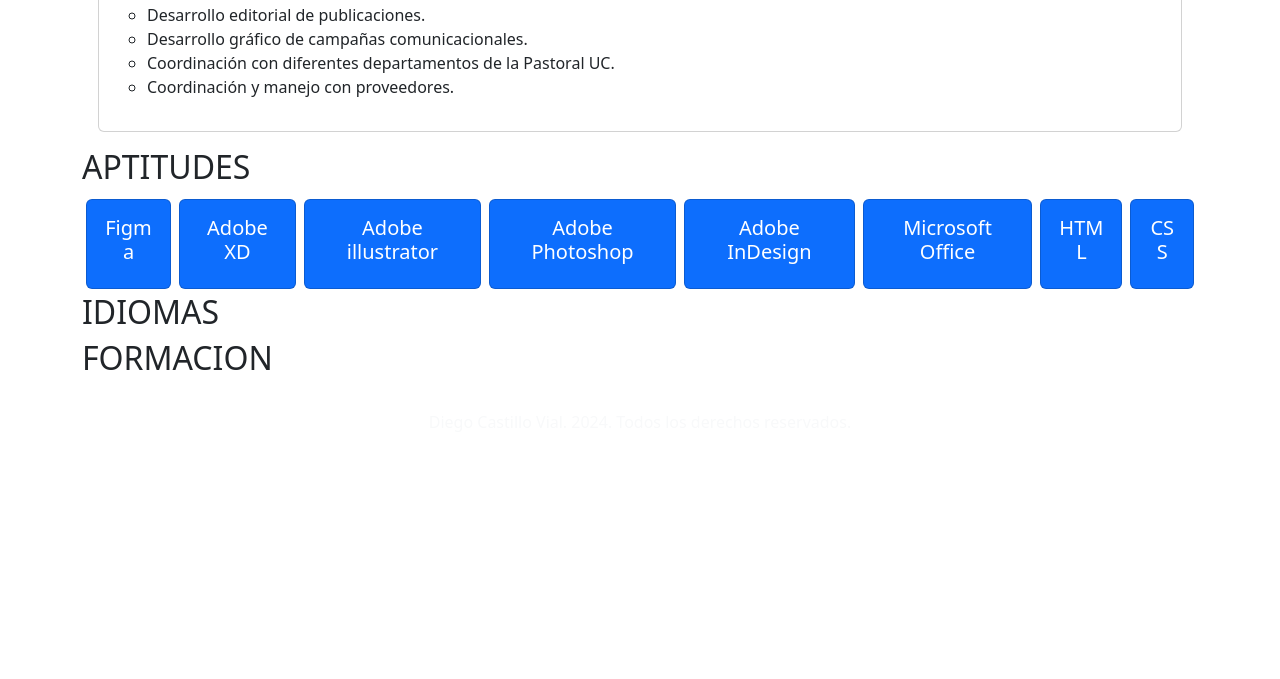
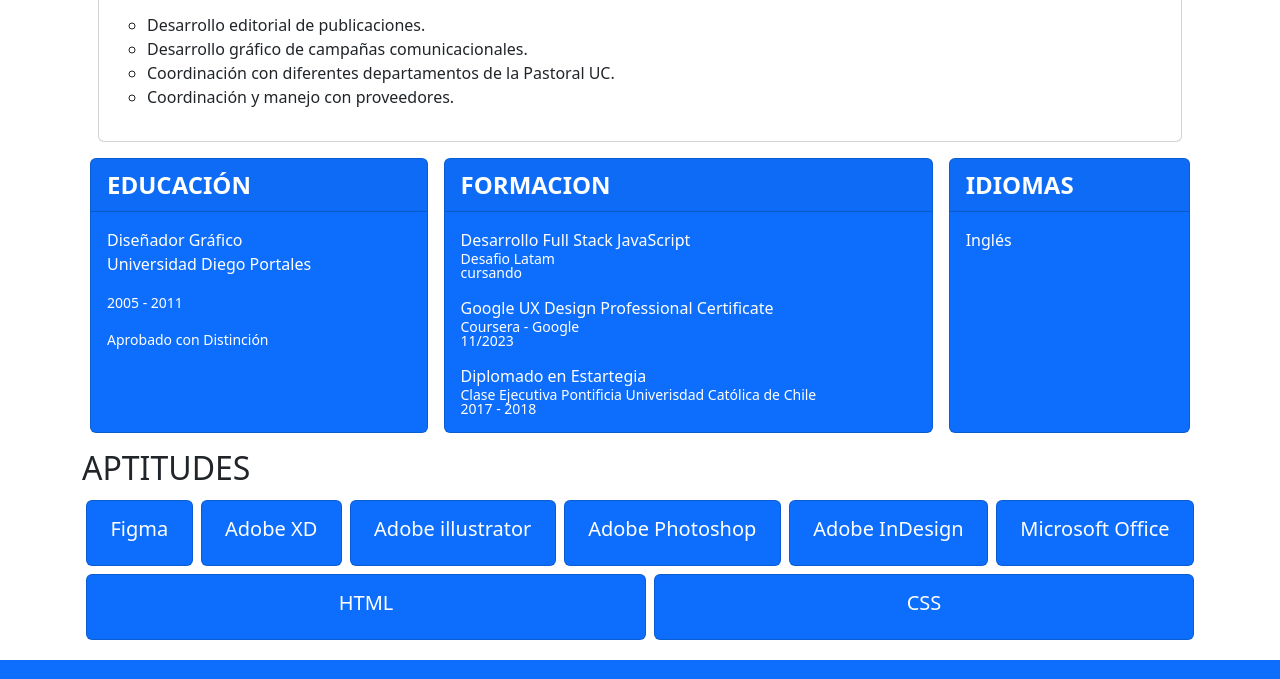
Before and after one commit to azocaremmanuel/PORTFOLIO-DICAVI, a plain HTML site: page index.html in a window 1280 px wide. Shown: the part 1972-2651 px from the top of the page. Before the commit the page ends 2446 px from the top, so only its background shows below. Drawn offline with nearby package versions, Linux system fonts and the light colour scheme.

Commit message:
Detalles finales y Links funcionales

```diff
--- a/index.html
+++ b/index.html
@@ -32,8 +32,8 @@
           <div class="collapse navbar-collapse" id="navbarNavAltMarkup">
             <div class="navbar-nav">
               <a class="nav-link active" aria-current="page" href="#">ABOUT</a>
-              <a class="nav-link active" href="#">CV</a>
-              <a class="nav-link active" href="#">PORTFOLIO</a>
+              <a class="nav-link active" href="#curriculum">CV</a>
+              <a class="nav-link active" href="#educacion">FORMACIÓN</a>
             </div>
           </div>
         </div>
@@ -47,7 +47,7 @@
       <div class="card mb-3 bg-primary" style="max-width: auto;">
         <div class="row g-4">
           <div class="col-md-4">
-            <img src="./assets/img/Photo_Auto.png" class="img-fluid rounded-start" alt="Foto de medio cuerpo de Diego, en blanco y negro">
+            <img src="./assets/img/Photo_Auto.png" class="img-fluid rounded-start align-bottom" alt="Foto de medio cuerpo de Diego, en blanco y negro">
           </div>
           <div class="col-md-6">
             <div class="card-body">
@@ -56,7 +56,7 @@
                 productos de consumo de Disney. Actualmente me focalizo en la especialización de diseño UX/UI, enfocándome en usabilidad,
                 desarrollo de prototipos y estudios de usuario. Mi compromiso es aplicar mi experiencia en diseño para crear experiencias
                 significativas y funcionales.</p>
-              <button type="button" class="btn btn-secondary">Ver mi Portfolio</button>
+              <a href="https://delcastillovial.myportfolio.com"><button type="button" class="btn btn-light btn-lg">Ver mi Portfolio</button></a>
             </div>
           </div>
         </div>
@@ -156,61 +156,89 @@
                 </ul>
             </div>
           </div>
+        </section>
+          <section class="container" id="educacion">
 
-        <div class="educacion"></div>
-          <div>
-            <h3></h3>
-            <p></p>
-            <p></p>
+          <div class="d-flex">
+
+            <div class="card text-bg-primary mb-3 flex-fill mx-2">
+              <div class="card-header fs-4 fw-bold">EDUCACIÓN</div>
+              <div class="card-body">
+                <p class="card-text mb-0">Diseñador Gráfico</p>
+                <p class="card-text">Universidad Diego Portales</p>
+                <p class="card-text fw-lighter small">2005 - 2011</p>
+                <p class="card-text fw-lighter small">Aprobado con Distinción</p>
+              </div>
+            </div>
+
+            <div class="card text-bg-primary mb-3 flex-fill mx-2">
+              <div class="card-header fs-4 fw-bold">FORMACION</div>
+              <div class="card-body">
+                <p class="card-text mb-0">Desarrollo Full Stack JavaScript</p>
+                <p class="card-text small fw-lighter lh-1">Desafio Latam <br>cursando</p>
+                <p class="card-text mb-0">Google UX Design Professional Certificate</p>
+                <p class="card-text small fw-lighter lh-1">Coursera - Google <br>11/2023</p>
+                <p class="card-text mb-0">Diplomado en Estartegia</p>
+                <p class="card-text small fw-lighter lh-1">Clase Ejecutiva Pontificia Univerisdad Católica de Chile <br>2017 - 2018</p>
+              </div>
+            </div>
+
+            <div class="card text-bg-primary mb-3 flex-fill mx-2">
+              <div class="card-header fs-4 fw-bold">IDIOMAS</div>
+              <div class="card-body">
+                <p class="card-text">Inglés</p>
+              </div>
+            </div>
+
           </div>
 
           <h2>APTITUDES</h2>
-          <div class="aptitudes">
+          <div class="d-flex align-content-start flex-wrap aptitudes">
 
           <!-- Lista de Aptitudes -->
-          <div class="card text-bg-primary text-center m-1" style="max-width: 12rem;">
+          <div class="card text-bg-primary text-center m-1 flex-fill">
             <div class="card-body">
               <h5 class="card-title">Figma</h5>
             </div>
           </div>
 
-          <div class="card text-bg-primary text-center m-1" style="max-width: 12rem;">
+          <div class="card text-bg-primary text-center m-1 flex-fill">
             <div class="card-body">
               <h5 class="card-title">Adobe XD</h5>
             </div>
           </div>
 
-          <div class="card text-bg-primary text-center m-1" style="max-width: 12rem;">
+          <div class="card text-bg-primary text-center m-1 flex-fill">
             <div class="card-body">
               <h5 class="card-title">Adobe illustrator</h5>
             </div>
           </div>
 
-          <div class="card text-bg-primary text-center m-1" style="max-width: 12rem;">
+          <div class="card text-bg-primary text-center m-1 flex-fill">
             <div class="card-body">
               <h5 class="card-title">Adobe Photoshop</h5>
             </div>
           </div>
 
-          <div class="card text-bg-primary text-center m-1" style="max-width: 12rem;">
+          <div class="card text-bg-primary text-center m-1 flex-fill">
             <div class="card-body">
               <h5 class="card-title">Adobe InDesign</h5>
             </div>
           </div>
 
-          <div class="card text-bg-primary text-center m-1" style="max-width: 12rem;">
+          <div class="card text-bg-primary text-center m-1 flex-fill">
             <div class="card-body">
               <h5 class="card-title">Microsoft Office</h5>
             </div>
           </div>
 
-          <div class="card text-bg-primary text-center m-1" style="max-width: 12rem;">
+          <div class="card text-bg-primary text-center m-1 flex-fill">
             <div class="card-body">
               <h5 class="card-title">HTML</h5>
             </div>
           </div>
 
-          <div class="card text-bg-primary text-center m-1" style="max-width: 12rem;">
+          <div class="card text-bg-primary text-center m-1 flex-fill">
             <div class="card-body">
               <h5 class="card-title">CSS</h5>
             </div>
@@ -219,14 +247,18 @@
         </div>
 
           <!-- Fin lista -->
-        <div class="idiomas"></div>
-        <h2>IDIOMAS</h2>
-        <div class="formacion"></div>
-        <h2>FORMACION</h2>
+
+
+
       </section>
 
-      <footer>
-        <p class="bgcolor-primary text-center text-light p-4">Diego Castillo Vial. 2024. Todos los derechos reservados.</p>
+      <footer class="text-bg-primary text-center p-4 d-flex mt-3">
+        <p class="me-auto p-2 fw-lighter">Diego Castillo Vial. 2024. Todos los derechos reservados.</p>
+        <div>
+          <a href="https://www.linkedin.com/in/diego-castillo-vial-19494569/"><i class="fa-brands fa-linkedin fa-2xl p-2" style="color: white;"></i></a>
+          <a href="https://www.behance.net/dicavi86"><i class="fa-brands fa-behance fa-2xl p-2" style="color: white;"></i></a>
+          <a href="https://github.com/DICAVI86"><i class="fa-brands fa-github fa-2xl p-2" style="color: white;"></i></a>
+        </div>
     </footer>
 
     <!-- BOOSTRAP -->
@@ -235,5 +267,6 @@
       integrity="sha384-C6RzsynM9kWDrMNeT87bh95OGNyZPhcTNXj1NW7RuBCsyN/o0jlpcV8Qyq46cDfL"
       crossorigin="anonymous"
     ></script>
+    <script src="https://kit.fontawesome.com/ca3fc3301b.js" crossorigin="anonymous"></script>
   </body>
 </html>
```
Also changed, not shown: assets/css/style.css (+0 -18 lines).
